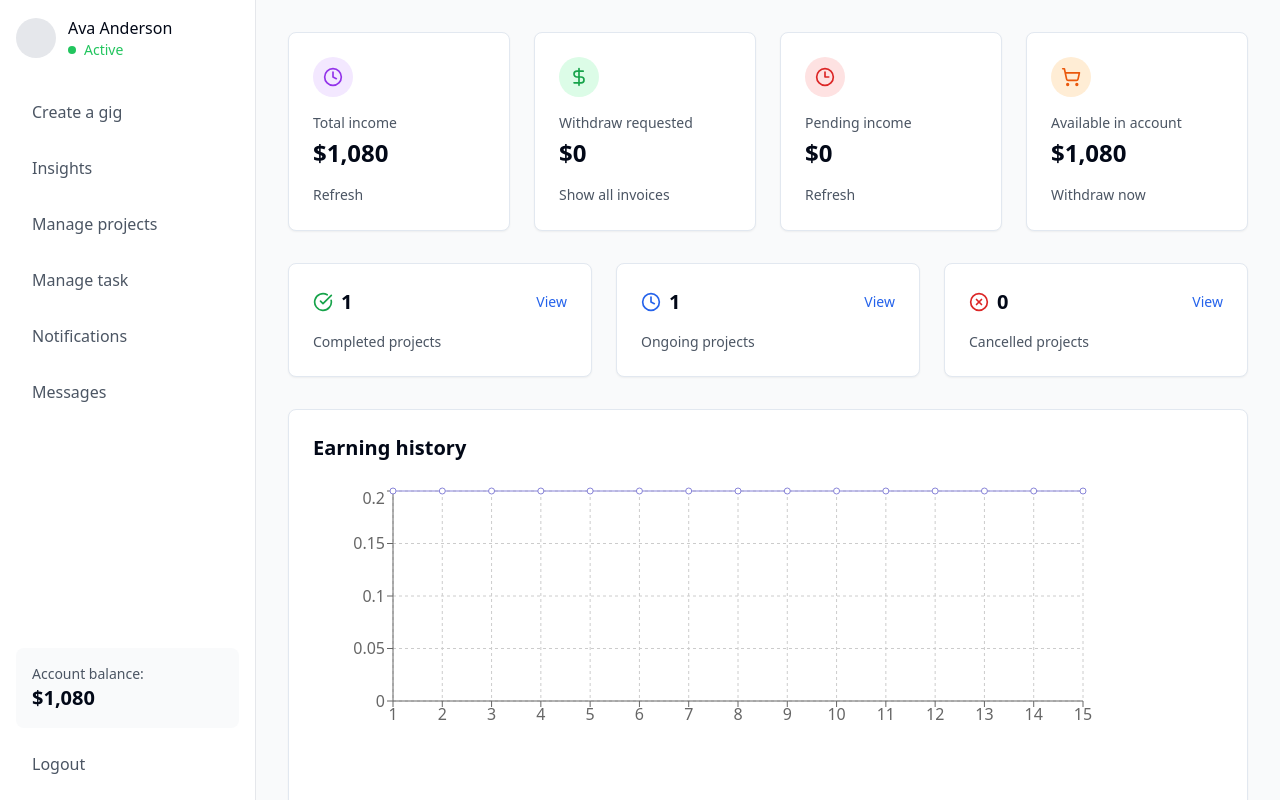
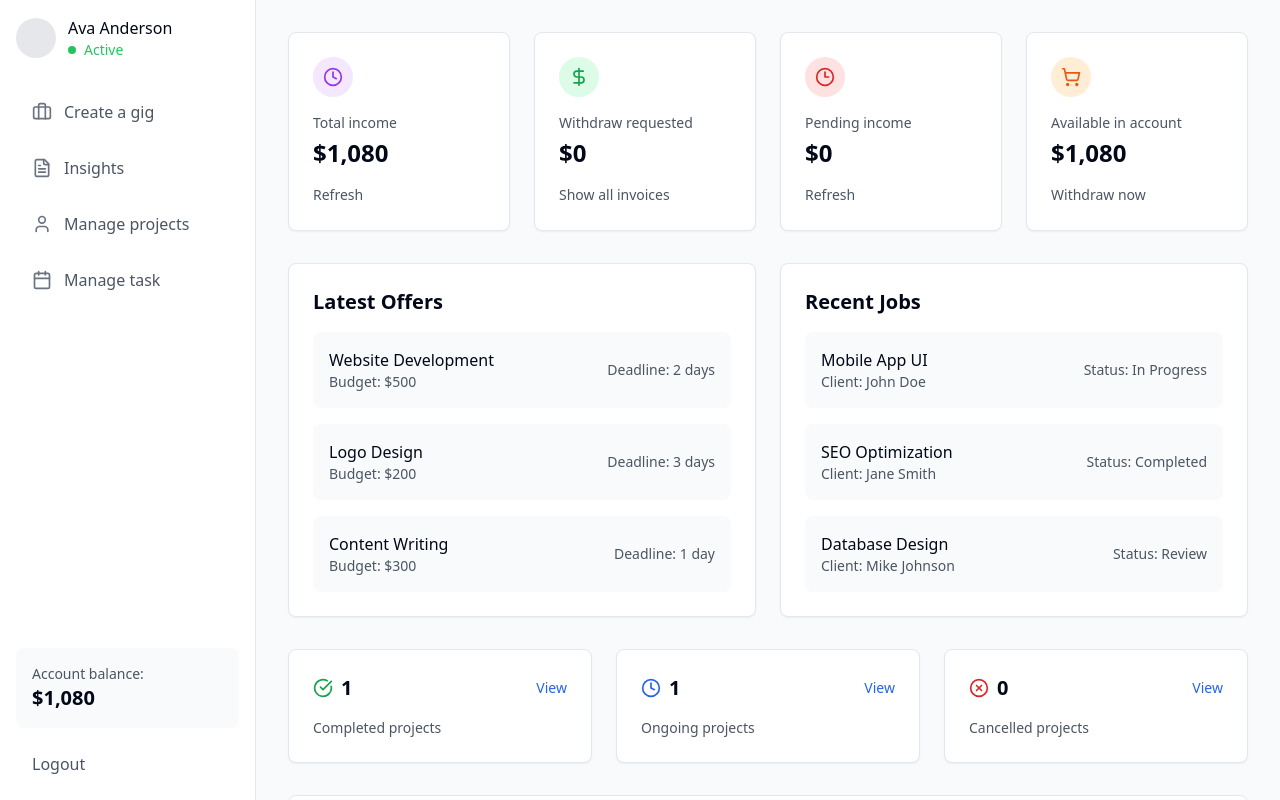
Before and after one commit to Manusosi/microtaskers, a React (Vite) app: page / in a window 1280 px wide. Shown: the top 800 px of the page. Built offline with nearby package versions, Linux system fonts and the light colour scheme.

Commit message:
Add dashboard layout structure
Implement the layout structure for the dashboard as specified in the prompt.
[skip gpt_engineer]

```diff
--- a/src/pages/Index.tsx
+++ b/src/pages/Index.tsx
@@ -16,15 +16,33 @@ import {
   XCircle,
   Clock3,
   ShoppingCart,
-  ChevronRight
+  ChevronRight,
+  Briefcase,
+  FileText,
+  User,
+  Calendar
 } from "lucide-react";
 
 const Index = () => {
   // Mock data for the earnings chart
   const earningData = Array.from({ length: 15 }, (_, i) => ({
     name: i + 1,
-    amount: 0.2,
+    amount: Math.random() * 2000,
   }));
+
+  // Mock data for latest offers
+  const latestOffers = [
+    { id: 1, title: "Website Development", budget: "$500", deadline: "2 days" },
+    { id: 2, title: "Logo Design", budget: "$200", deadline: "3 days" },
+    { id: 3, title: "Content Writing", budget: "$300", deadline: "1 day" }
+  ];
+
+  // Mock data for recent jobs
+  const recentJobs = [
+    { id: 1, title: "Mobile App UI", client: "John Doe", status: "In Progress" },
+    { id: 2, title: "SEO Optimization", client: "Jane Smith", status: "Completed" },
+    { id: 3, title: "Database Design", client: "Mike Johnson", status: "Review" }
+  ];
 
   return (
     <div className="min-h-screen bg-gray-50">
@@ -43,22 +61,20 @@ const Index = () => {
 
         <nav className="space-y-4">
           <button className="w-full text-left px-4 py-2 rounded-lg hover:bg-gray-100 flex items-center space-x-3">
+            <Briefcase className="w-5 h-5 text-gray-500" />
             <span className="text-gray-600">Create a gig</span>
           </button>
           <button className="w-full text-left px-4 py-2 rounded-lg hover:bg-gray-100 flex items-center space-x-3">
+            <FileText className="w-5 h-5 text-gray-500" />
             <span className="text-gray-600">Insights</span>
           </button>
           <button className="w-full text-left px-4 py-2 rounded-lg hover:bg-gray-100 flex items-center space-x-3">
+            <User className="w-5 h-5 text-gray-500" />
             <span className="text-gray-600">Manage projects</span>
           </button>
           <button className="w-full text-left px-4 py-2 rounded-lg hover:bg-gray-100 flex items-center space-x-3">
+            <Calendar className="w-5 h-5 text-gray-500" />
             <span className="text-gray-600">Manage task</span>
-          </button>
-          <button className="w-full text-left px-4 py-2 rounded-lg hover:bg-gray-100 flex items-center space-x-3">
-            <span className="text-gray-600">Notifications</span>
-          </button>
-          <button className="w-full text-left px-4 py-2 rounded-lg hover:bg-gray-100 flex items-center space-x-3">
-            <span className="text-gray-600">Messages</span>
           </button>
         </nav>
 
@@ -75,8 +91,9 @@ const Index = () => {
 
       {/* Main content */}
       <div className="ml-64 p-8">
+        {/* Statistics Cards */}
         <div className="grid grid-cols-4 gap-6 mb-8">
-          <Card className="bg-white">
+          <Card>
             <CardContent className="p-6">
               <div className="w-10 h-10 rounded-full bg-purple-100 flex items-center justify-center mb-4">
                 <Clock className="w-5 h-5 text-purple-600" />
@@ -121,6 +138,48 @@ const Index = () => {
           </Card>
         </div>
 
+        {/* Latest Offers and Recent Jobs */}
+        <div className="grid grid-cols-2 gap-6 mb-8">
+          <Card>
+            <CardContent className="p-6">
+              <h2 className="text-xl font-semibold mb-4">Latest Offers</h2>
+              <div className="space-y-4">
+                {latestOffers.map((offer) => (
+                  <div key={offer.id} className="flex items-center justify-between p-4 bg-gray-50 rounded-lg">
+                    <div>
+                      <h3 className="font-medium">{offer.title}</h3>
+                      <p className="text-sm text-gray-600">Budget: {offer.budget}</p>
+                    </div>
+                    <div className="text-sm text-gray-600">
+                      Deadline: {offer.deadline}
+                    </div>
+                  </div>
+                ))}
+              </div>
+            </CardContent>
+          </Card>
+
+          <Card>
+            <CardContent className="p-6">
+              <h2 className="text-xl font-semibold mb-4">Recent Jobs</h2>
+              <div className="space-y-4">
+                {recentJobs.map((job) => (
+                  <div key={job.id} className="flex items-center justify-between p-4 bg-gray-50 rounded-lg">
+                    <div>
+                      <h3 className="font-medium">{job.title}</h3>
+                      <p className="text-sm text-gray-600">Client: {job.client}</p>
+                    </div>
+                    <div className="text-sm text-gray-600">
+                      Status: {job.status}
+                    </div>
+                  </div>
+                ))}
+              </div>
+            </CardContent>
+          </Card>
+        </div>
+
+        {/* Project Status Cards */}
         <div className="grid grid-cols-3 gap-6 mb-8">
           <Card>
             <CardContent className="p-6">
@@ -162,6 +221,7 @@ const Index = () => {
           </Card>
         </div>
 
+        {/* Earnings Chart */}
         <Card className="mb-8">
           <CardContent className="p-6">
             <h2 className="text-xl font-semibold mb-6">Earning history</h2>
@@ -187,6 +247,7 @@ const Index = () => {
           </CardContent>
         </Card>
 
+        {/* Payouts History */}
         <Card>
           <CardContent className="p-6">
             <div className="flex justify-between items-center mb-6">
```
